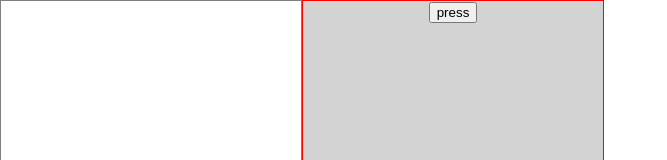
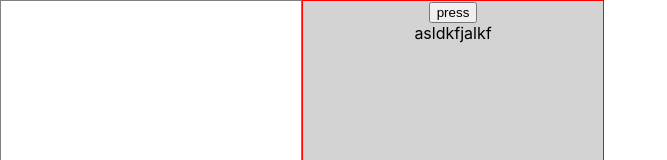
Before and after one commit to Roman1510/react-spa-ts, a React (Vite) app: page / in a window 1280 px wide. Shown: the top 160 px of the page, without its empty margins (0-667 px from the left). Built offline with nearby package versions, Linux system fonts and the light colour scheme.

Commit message:
added onclick

```diff
--- a/src/App.tsx
+++ b/src/App.tsx
@@ -4,9 +4,26 @@ import Card, { CardVariant } from './components/Card/Card'
 function App() {
   return (
     <div className="App">
-      <Card width="300px" height="300px" variant={CardVariant.outlined}></Card>
-      <Card width="300px" height="300px" variant={CardVariant.primary}>
-        <button>press</button>
+      <Card
+        onClick={() => console.log('asdfa')}
+        width="300px"
+        height="300px"
+        variant={CardVariant.outlined}
+      ></Card>
+      <Card
+        onClick={() => console.log('asdfa')}
+        width="300px"
+        height="300px"
+        variant={CardVariant.primary}
+      >
+        <button
+          onClick={(e) => {
+            e.stopPropagation()
+          }}
+        >
+          press
+        </button>
+        <div>asldkfjalkf</div>
       </Card>
     </div>
   )
--- a/src/components/Card/Card.tsx
+++ b/src/components/Card/Card.tsx
@@ -10,11 +10,19 @@ interface ICardProps {
   height?: string
   variant?: CardVariant
   children?: React.ReactChild | React.ReactNode
+  onClick: () => void
 }
 
-const Card: FC<ICardProps> = ({ width, height, variant, children }) => {
+const Card: FC<ICardProps> = ({
+  width,
+  height,
+  variant,
+  children,
+  onClick,
+}) => {
   return (
     <div
+      onClick={onClick}
       style={{
         width: width,
         height: height,
```
